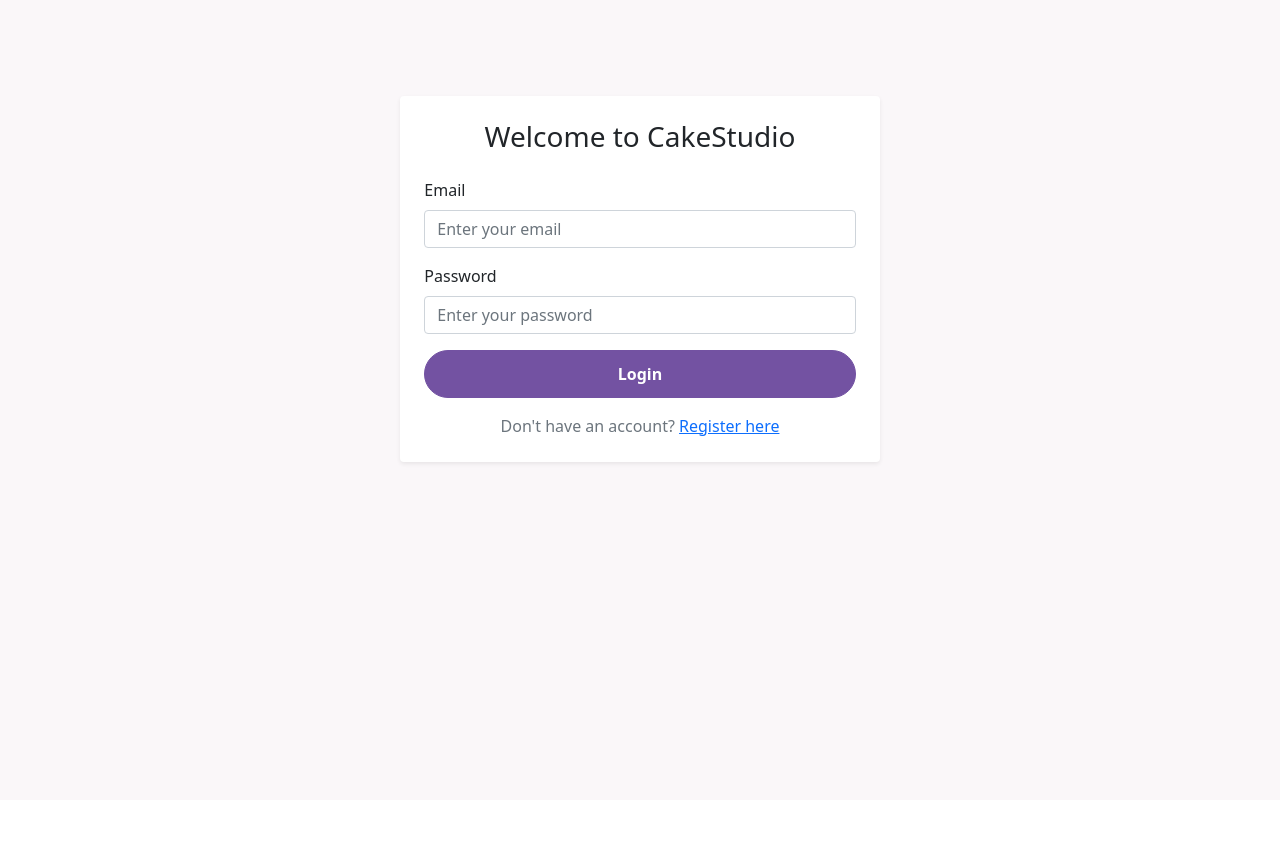
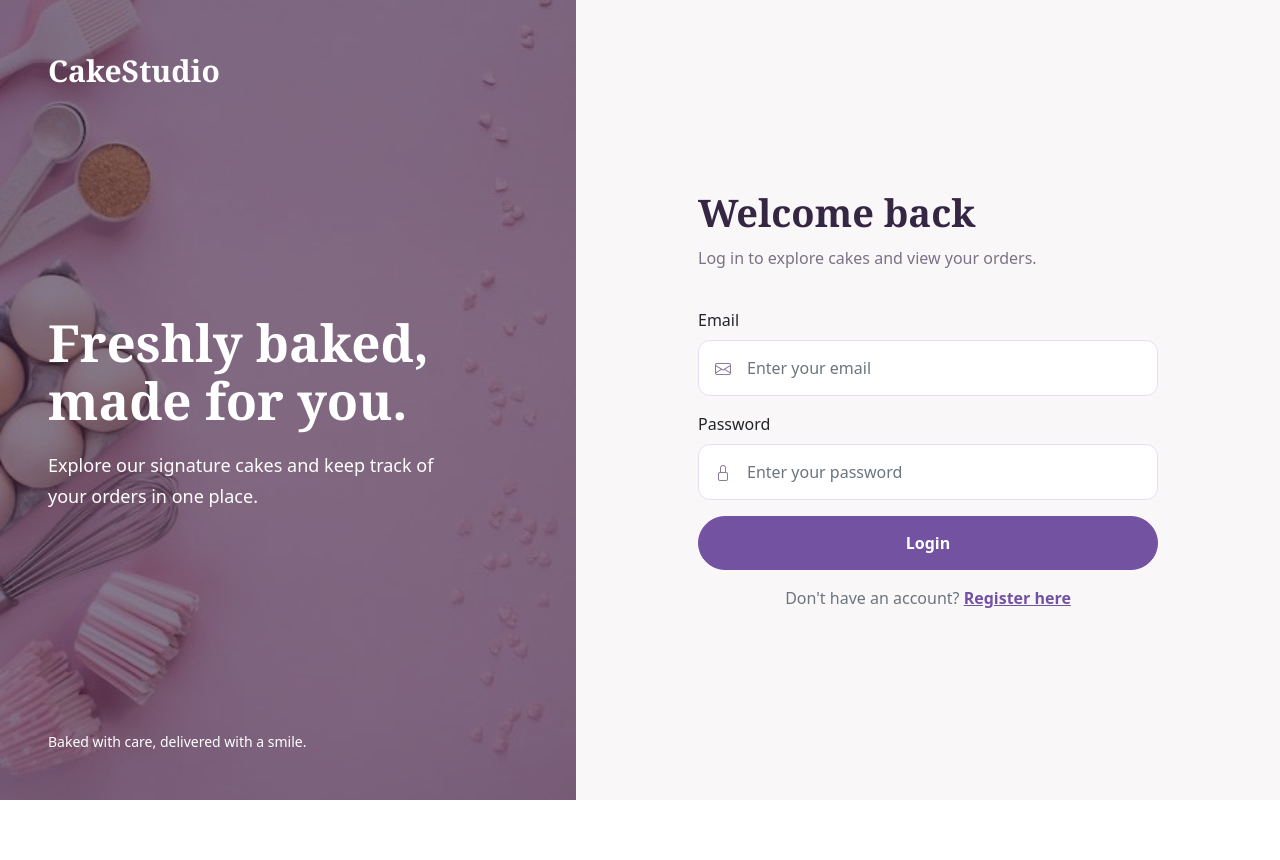
Before and after one commit to wanajwa/CakeStudio, an ASP.NET Core app: page /Account/Login in a window 1280 px wide. Run offline with ASP.NET Core 8, Linux system fonts and the light colour scheme; style sheets or scripts are compiled from the project's sources; some libraries are stand-ins or nearby versions.

Commit message:
redesign login and registration pages with shared auth styles

```diff
--- a/CakeStudio/Views/Account/Login.cshtml
+++ b/CakeStudio/Views/Account/Login.cshtml
@@ -3,14 +3,40 @@
 
 @{
     ViewData["Title"] = "Login";
+    ViewData["FullWidthPage"] = true;
 }
 
-<div class="row justify-content-center mt-5">
-    <div class="col-md-5">
-        <div class="card shadow-sm border-0">
-            <div class="card-body p-4">
+@section Styles {
+    <link rel="stylesheet"
+          href="~/css/auth.css"
+          asp-append-version="true" />
+}
 
-                <h3 class="text-center mb-4">Welcome to CakeStudio</h3>
+<div class="login-page">
+
+    <div class="login-image-panel">
+        <div class="login-brand">CakeStudio</div>
+
+        <div class="login-intro">
+            <h1>Freshly baked,<br />made for you.</h1>
+            <p>
+                Explore our signature cakes and keep track
+                of your orders in one place.
+            </p>
+        </div>
+
+        <p class="login-caption">
+            Baked with care, delivered with a smile.
+        </p>
+    </div>
+
+    <div class="login-form-panel">
+        <div class="login-form-content">
+            <h2>Welcome back</h2>
+            <p class="login-subtitle">
+                Log in to explore cakes and view your orders.
+            </p>
+
                 @if (TempData["SuccessMessage"] != null)
                 {
                     <div class="alert alert-success alert-dismissible fade show"
@@ -35,29 +61,33 @@
 
                     <div class="mb-3">
                         <label asp-for="Email" class="form-label"></label>
-
+                        <div class="login-input">
+                        <i class="bi bi-envelope" aria-hidden="true"></i>
                         <input asp-for="Email"
                                class="form-control"
-                               placeholder="Enter your email" />
-
+                               placeholder="Enter your email"
+                               autocomplete="username"/>
+                        </div>
                         <span asp-validation-for="Email"
                               class="text-danger"></span>
                     </div>
 
                     <div class="mb-3">
                         <label asp-for="Password" class="form-label"></label>
-
+                        <div class="login-input">
+                        <i class="bi bi-lock" aria-hidden="true"></i>
                         <input asp-for="Password"
                                class="form-control"
                                type="password"
-                               placeholder="Enter your password" />
-
+                               placeholder="Enter your password"
+                               autocomplete="current-password" />
+                        </div>
                         <span asp-validation-for="Password"
                               class="text-danger"></span>
                     </div>
 
                     <button type="submit"
-                            class="btn order-now-btn w-100">
+                            class="btn login-submit w-100">
                         Login
                     </button>
 
@@ -70,14 +100,14 @@
                     <span class="text-muted">Don't have an account?</span>
 
                     <a asp-controller="Account"
-                       asp-action="Register">
+                       asp-action="Register"
+                        class="login-register">
                         Register here
                     </a>
                 </div>
             </div>
         </div>
     </div>
-</div>
 
 @section Scripts {
     <partial name="_ValidationScriptsPartial" />
--- a/CakeStudio/Views/Shared/_Layout.cshtml
+++ b/CakeStudio/Views/Shared/_Layout.cshtml
@@ -234,7 +234,7 @@
                 </div>
             }
 
-            <div class="container-fluid @(currentController == "CustomerCake" ? "p-0" : "p-3 p-md-4 p-lg-5")">
+            <div class="container-fluid @(currentController == "CustomerCake" || ViewData["FullWidthPage"] is true? "p-0": "p-3 p-md-4 p-lg-5")">
 
                 @RenderBody()
 
--- /dev/null
+++ b/CakeStudio/wwwroot/css/auth.css
@@ -0,0 +1,199 @@
+.login-page {
+    display: grid;
+    grid-template-columns: 45% 55%;
+    min-height: 100vh;
+    min-height: 100svh;
+}
+
+/* Left panel */
+.login-image-panel {
+    position: relative;
+    isolation: isolate;
+    display: flex;
+    flex-direction: column;
+    justify-content: space-between;
+    padding: 48px;
+    background: #352344;
+    color: white;
+    overflow: hidden;
+}
+
+/* Only the image is transparent */
+.login-image-panel::before {
+    content: "";
+    position: absolute;
+    inset: 0;
+    z-index: -1;
+    background-image: url("/images/login.jpg");
+    background-size: cover;
+    background-position: center;
+    opacity: 0.4;
+}
+
+.login-brand {
+    font-family: Georgia, serif;
+    font-size: 30px;
+    font-weight: 700;
+}
+
+.login-intro {
+    padding: 60px 0;
+}
+
+.login-intro h1 {
+    margin-bottom: 20px;
+    font-family: Georgia, serif;
+    font-size: clamp(36px, 4vw, 56px);
+    font-weight: 700;
+    line-height: 1.15;
+}
+
+.login-intro p {
+    max-width: 390px;
+    margin-bottom: 0;
+    font-size: 18px;
+    line-height: 1.7;
+}
+
+.login-caption {
+    margin: 0;
+    font-size: 14px;
+}
+
+/* Right panel */
+.login-form-panel {
+    display: flex;
+    align-items: center;
+    justify-content: center;
+    padding: 60px 48px;
+    background: #faf7f9;
+}
+
+.login-form-content {
+    width: 100%;
+    max-width: 460px;
+}
+
+.login-form-content h2 {
+    margin-bottom: 10px;
+    color: #352744;
+    font-family: Georgia, serif;
+    font-size: 38px;
+    font-weight: 700;
+}
+
+.login-subtitle {
+    margin-bottom: 36px;
+    color: #7b7285;
+    line-height: 1.6;
+}
+
+.login-page .form-label {
+    font-weight: 500;
+}
+
+.login-input {
+    position: relative;
+}
+
+.login-input i {
+    position: absolute;
+    top: 17px;
+    left: 17px;
+    color: #8b7a9e;
+    pointer-events: none;
+}
+
+.login-input .form-control {
+    min-height: 56px;
+    padding: 14px 16px 14px 48px;
+    border: 1px solid #e6ddf0;
+    border-radius: 12px;
+    background: white;
+}
+
+.login-input .form-control:focus {
+    border-color: #a58ac5;
+    box-shadow: 0 0 0 3px rgba(115, 82, 162, 0.12);
+}
+
+.login-page .login-submit {
+    padding: 14px 24px;
+    border: 1px solid #7352a2;
+    border-radius: 30px;
+    background: #7352a2;
+    color: white;
+    font-weight: 600;
+}
+
+.login-page .login-submit:hover,
+.login-page .login-submit:active {
+    background: #5e4089;
+    border-color: #5e4089;
+    color: white;
+}
+
+.login-page .login-submit:focus-visible {
+    outline: 3px solid #a58ac5;
+    outline-offset: 3px;
+}
+
+.login-register {
+    color: #7352a2;
+    font-weight: 600;
+}
+
+.login-register:hover {
+    color: #5e4089;
+}
+
+/* Mobile */
+@media (max-width: 767.98px)
+{
+    .login-page {
+        grid-template-columns: 1fr;
+    }
+
+    .login-image-panel {
+        padding: 28px;
+    }
+
+    .login-intro {
+        padding: 35px 0;
+    }
+
+    .login-intro h1 {
+        font-size: 36px;
+    }
+
+    .login-form-panel {
+        padding: 40px 24px;
+    }
+
+    .login-form-content h2 {
+        font-size: 32px;
+    }
+}
+
+
+/* Registration */
+.auth-registration .login-form-panel {
+    padding-top: 36px;
+    padding-bottom: 36px;
+}
+
+.auth-registration .login-subtitle {
+    margin-bottom: 24px;
+}
+
+.auth-registration .form-control {
+    padding: 12px 16px;
+    border: 1px solid #e6ddf0;
+    border-radius: 12px;
+    background: white;
+}
+
+.auth-registration .form-control:focus {
+    border-color: #a58ac5;
+    box-shadow: 0 0 0 3px rgba(115, 82, 162, 0.12);
+}
```
Also changed, not shown: CakeStudio/Views/Account/Register.cshtml (+32 -8 lines), CakeStudio/wwwroot/images/login.jpg (added).
